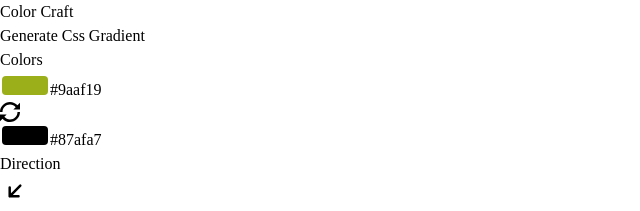
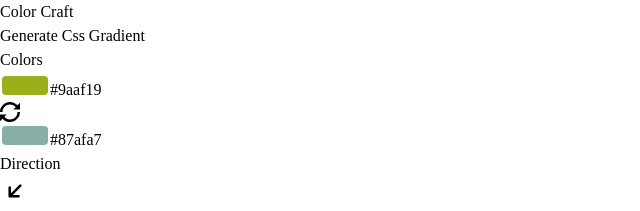
Before and after one commit to programmer-rahul/colorcraft, a React (Vite) app: page / in a window 1280 px wide. Shown: the top 211 px of the page, without its empty margins (0-640 px from the left). Built offline with nearby package versions, Linux system fonts and the light colour scheme.

Commit message:
added logic for controls

```diff
--- /dev/null
+++ b/src/components/gradient/ColorBox.tsx
@@ -0,0 +1,33 @@
+import { useGradient } from "../../context/GradientContext";
+
+const ColorBox = ({ id }: { id: number }) => {
+  const { gradientOptions, setGradientOptions } = useGradient();
+
+  return (
+    <div className="flex gap-2 items-center">
+      <input
+        type="color"
+        className="color-box w-10 h-10 border border-black"
+        value={gradientOptions.colors[id]}
+        onChange={(e) => {
+          gradientOptions.colors[id] = e.target.value;
+          setGradientOptions({
+            ...gradientOptions,
+          });
+        }}
+      />
+      <input
+        type="text"
+        value={gradientOptions.colors[id]}
+        className="w-20 outline-none"
+        onChange={(e) => {
+          gradientOptions.colors[id] = e.target.value;
+          setGradientOptions({
+            ...gradientOptions,
+          });
+        }}
+      />
+    </div>
+  );
+};
+export default ColorBox;
--- /dev/null
+++ b/src/context/GradientContext.tsx
@@ -0,0 +1,35 @@
+import { createContext, ReactNode, useContext, useState } from "react";
+
+interface GradientOptions {
+  colors: string[];
+  angle: number;
+  style: "linear" | "radial";
+}
+type ContextTypes = {
+  gradientOptions: GradientOptions;
+  setGradientOptions: React.Dispatch<React.SetStateAction<GradientOptions>>;
+};
+
+export const GradientContext = createContext<ContextTypes>({
+  gradientOptions: {
+    colors: ["#9aaf19", "#87afa7"],
+    angle: 45,
+    style: "linear",
+  },
+  setGradientOptions: () => {},
+});
+
+export const GradientProvider = ({ children }: { children: ReactNode }) => {
+  const [gradientOptions, setGradientOptions] = useState<GradientOptions>({
+    colors: ["#9aaf19", "#87afa7"],
+    angle: 45,
+    style: "linear",
+  });
+  return (
+    <GradientContext.Provider value={{ gradientOptions, setGradientOptions }}>
+      {children}
+    </GradientContext.Provider>
+  );
+};
+
+export const useGradient = () => useContext(GradientContext);
--- a/src/main.tsx
+++ b/src/main.tsx
@@ -2,9 +2,12 @@ import React from "react";
 import ReactDOM from "react-dom/client";
 import App from "./App.tsx";
 import "./index.css";
+import { GradientProvider } from "./context/GradientContext.tsx";
 
 ReactDOM.createRoot(document.getElementById("root")!).render(
   <React.StrictMode>
-    <App />
+    <GradientProvider>
+      <App />
+    </GradientProvider>
   </React.StrictMode>
 );
--- a/src/pages/HomePage.tsx
+++ b/src/pages/HomePage.tsx
@@ -1,18 +1,11 @@
-import { useState } from "react";
-
-interface GradientOptions {
-  colors: string[];
-  angle: number;
-  style: "linear" | "radial";
-}
+import { useEffect } from "react";
+import ColorBox from "../components/gradient/ColorBox";
+import { useGradient } from "../context/GradientContext";
 
 const HomePage = () => {
+  const { gradientOptions, setGradientOptions } = useGradient();
+
   const arrowArray = [45, 90, 135, 180, 225, 270, 315, 360];
-  const [gradientOptions, setGradientOptions] = useState<GradientOptions>({
-    colors: ["#9aaf19", "#87afa7"],
-    angle: 45,
-    style: "linear",
-  });
 
   const handleDirectionChange = (
     event: React.MouseEvent<HTMLImageElement, MouseEvent>
@@ -25,6 +18,8 @@ const HomePage = () => {
       angle: Number(event.currentTarget.alt),
     });
   };
+
+  useEffect(() => {}, [gradientOptions]);
 
   return (
     <main>
@@ -40,46 +35,29 @@ const HomePage = () => {
           </div>
 
           <div className="flex flex-col gap-2">
-            <div className="gradient-preview w-full bg-rose-500 h-60"></div>
+            <div
+              className="gradient-preview w-full bg-rose-500 h-60"
+              style={{
+                background: `${gradientOptions.style}-gradient(${
+                  gradientOptions.style === "linear"
+                    ? `${gradientOptions.angle}deg`
+                    : "circle"
+                }, ${gradientOptions.colors[0]},${gradientOptions.colors[1]})`,
+              }}
+            ></div>
             <div className="gradient-controls flex flex-col gap-2">
               {/* color selectors  */}
               <div className="color-codes border-b border-slate-700 w-full p-2">
                 <p className="text-center pb-2">Colors</p>
 
                 <div className="flex justify-between items-center">
-                  <div className="single-color flex gap-2 items-center">
-                    <input
-                      type="color"
-                      id="first-color"
-                      className="color-box w-10 h-10"
-                      value={gradientOptions.colors[0]}
-                      onChange={(e) => {
-                        console.log(e.target.value);
-                        setGradientOptions({
-                          ...gradientOptions,
-                          colors: [e.target.value, gradientOptions.colors[1]],
-                        });
-                      }}
-                    />
-                    <label htmlFor="first-color">
-                      {gradientOptions.colors[0]}
-                    </label>
-                  </div>
+                  <ColorBox id={0} />
 
                   <div className="random-colors">
                     <img src="random.svg" alt="random" width={20} />
                   </div>
 
-                  <div className="single-color flex gap-2 items-center">
-                    <input
-                      type="color"
-                      id="first-color"
-                      className="color-box w-10 h-10"
-                    />
-                    <label htmlFor="first-color">
-                      {gradientOptions.colors[1]}
-                    </label>
-                  </div>
+                  <ColorBox id={1} />
                 </div>
               </div>
 
```
